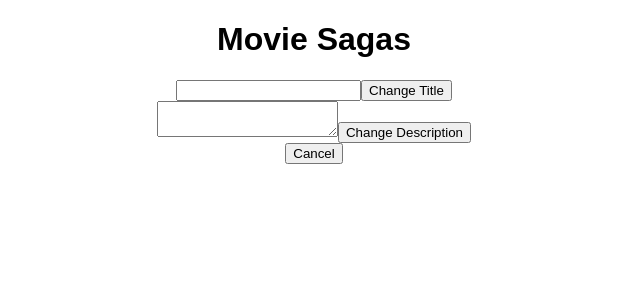
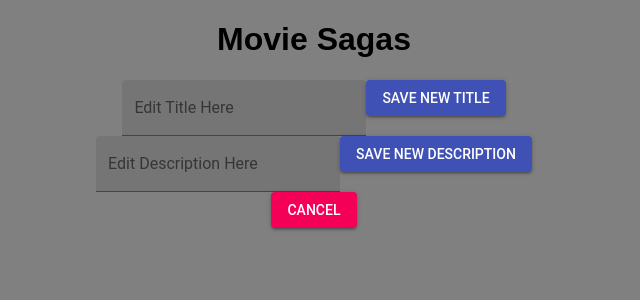
Before and after one commit to allenlucke/weather-Forecaster, a React (Create React App) app: page /#/edit in a window 1280 px wide. Shown: the top 300 px of the page, without its empty margins (326-966 px from the left). Built offline with nearby package versions, Linux system fonts and the light colour scheme.

Commit message:
added material ui buttons and TextFields

```diff
--- a/package.json
+++ b/package.json
@@ -4,7 +4,7 @@
   "private": true,
   "proxy": "http://localhost:5000",
   "dependencies": {
-    "@material-ui/core": "^3.9.3",
+    "@material-ui/core": "^3.9.4",
     "axios": "^0.18.1",
     "pg": "^7.11.0",
     "react": "^16.8.6",
--- a/src/components/App/App.css
+++ b/src/components/App/App.css
@@ -22,3 +22,12 @@
   from { transform: rotate(0deg); }
   to { transform: rotate(360deg); }
 }
+body{
+  background-color: grey;
+}
+ul{
+  text-align: left;
+}
+.clickable{
+  cursor: pointer;
+}
--- a/src/components/pages/Details/Details.js
+++ b/src/components/pages/Details/Details.js
@@ -1,5 +1,7 @@
 import React, { Component } from 'react';
 import { connect } from 'react-redux';
+//Material-UI
+import Button from '@material-ui/core/Button';
 
 const mapStateToProps = reduxState => ({
     reduxState,
@@ -23,8 +25,12 @@ class Details extends Component {
             return(
                 <div key={index} >
                     <h1>{item.title}</h1>
+                    <img src={item.poster} alt="Poster"/>
                     <p>{item.description}</p>
-                    <button onClick={(event) => this.goToEditPage(item.id)}>Edit</button>
+                    <Button variant="contained" color="secondary"
+                    onClick={(event) => this.goToEditPage(item.id)}>Edit</Button>
+                    <Button variant="contained" color="primary"
+                    onClick={this.goToHomePage}>Back to List</Button>
                 </div>
             )}
         })
@@ -42,7 +48,6 @@ class Details extends Component {
                     {movieTitle}
                     <h3>Genres</h3>
                     {detailList}
-                    <button onClick={this.goToHomePage}>Back to List</button>
             </div>
         );
     }
--- a/src/components/pages/Edit/Edit.js
+++ b/src/components/pages/Edit/Edit.js
@@ -1,5 +1,8 @@
 import React, { Component } from 'react';
 import { connect } from 'react-redux';
+//Material-UI
+import Button from '@material-ui/core/Button';
+import TextField from '@material-ui/core/TextField';
 
 const mapStateToProps = reduxState => ({
     reduxState,
@@ -12,15 +15,7 @@ class Edit extends Component {
         // description: '',
     }
 
-    handleTitleChange = (event, inputKey) => {
-        console.log('change happens')
-        console.log(this.state);
-        this.setState({
-            ...this.state,
-            [inputKey]: event.target.value
-        });
-    }
-    handleDescriptionChange = (event, inputKey) => {
+    handleChange = (event, inputKey) => {
         console.log('change happens')
         console.log(this.state);
         this.setState({
@@ -66,17 +61,20 @@ class Edit extends Component {
         return (
             <div>
                 <form onSubmit={this.editTitle}>
-                    <input type= 'text'
-                     onChange={(event) => this.handleTitleChange(event, 'title')}/>
-                    <input type='submit' value='Change Title' />
+                    <TextField type= 'text' id="movie-title" label="Edit Title Here" variant="filled"
+                     onChange={(event) => this.handleChange(event, 'title')}></TextField>
+                    <Button type='submit' value='Change Title'
+                     variant="contained" color="primary" >Save New Title</Button>
                 </form>
                 <form onSubmit={this.editDescription}>
-                    <textarea type= 'text'
-                    onChange={(event) => this.handleDescriptionChange(event, 'description')}>
-                    </textarea>
-                    <input type='submit' value='Change Description' />
+                    <TextField type= 'text' id="movie-description" label="Edit Description Here" variant="filled"
+                    onChange={(event) => this.handleChange(event, 'description')}>
+                    </TextField>
+                    <Button type='submit' value='Change Description'
+                     variant="contained" color="primary" >Save New Description</Button>
                 </form>
-                <button onClick={(event) => this.cancelEdit(event)}>Cancel</button>
+                <Button onClick={(event) => this.cancelEdit(event)}
+                 variant="contained" color="secondary">Cancel</Button>
             </div>
         )
     }
--- a/src/components/pages/HomePage/HomePage.js
+++ b/src/components/pages/HomePage/HomePage.js
@@ -25,6 +25,7 @@ class HomePage extends Component {
         const movieList = this.props.reduxState.getHomePageReducer.map((item, index) => {
             return (
                 <div key={index}
+                    className="clickable"
                     onClick={(event) => this.goToDetails(item.id)}
                 >
                     <img src={item.poster} alt="Poster"/>
```
Also changed, not shown: src/components/MovieItem/MovieItem.js (deleted, +0 -16 lines), 2 other files (tests, documents, lock files or other folders).
